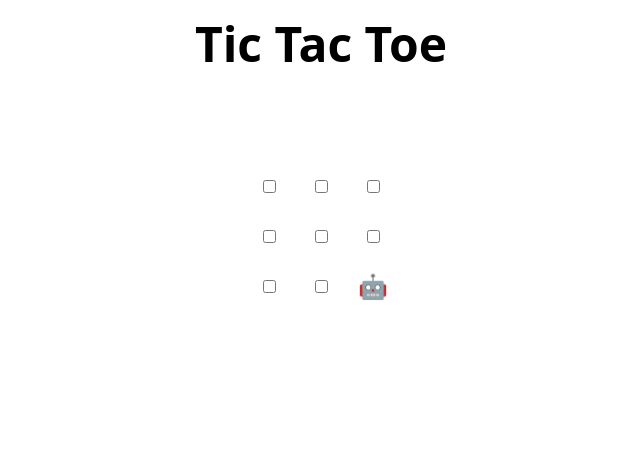
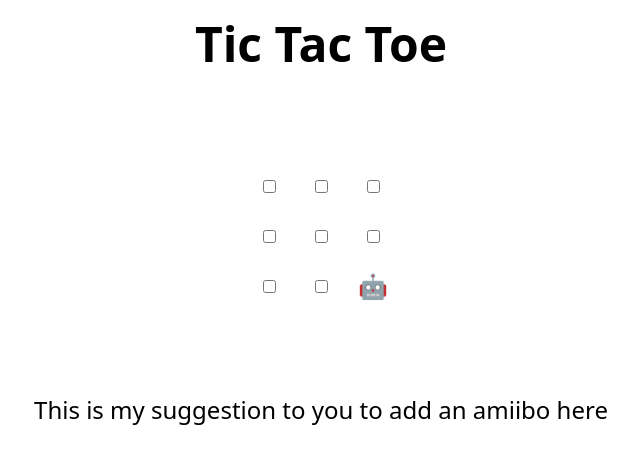
Before and after one commit to LemonPecanPie/skills-review-pull-requests, a plain HTML site: page index.html in a window 1280 px wide. Shown: the whole page, without its empty margins (319-959 px from the left). Drawn offline with Linux system fonts and the light colour scheme.

Commit message:
Update index.html with the awesome suggestion

```diff
--- a/index.html
+++ b/index.html
@@ -48,7 +48,7 @@
 </table>
 
 <h2 hidden>Game over, refresh to play again 🧑‍💻 🤖!</h2>
-
+This is my suggestion to you to add an amiibo here
 <script>
   // Initialization
   const boxes = Array.from(document.querySelectorAll("td"));
```
